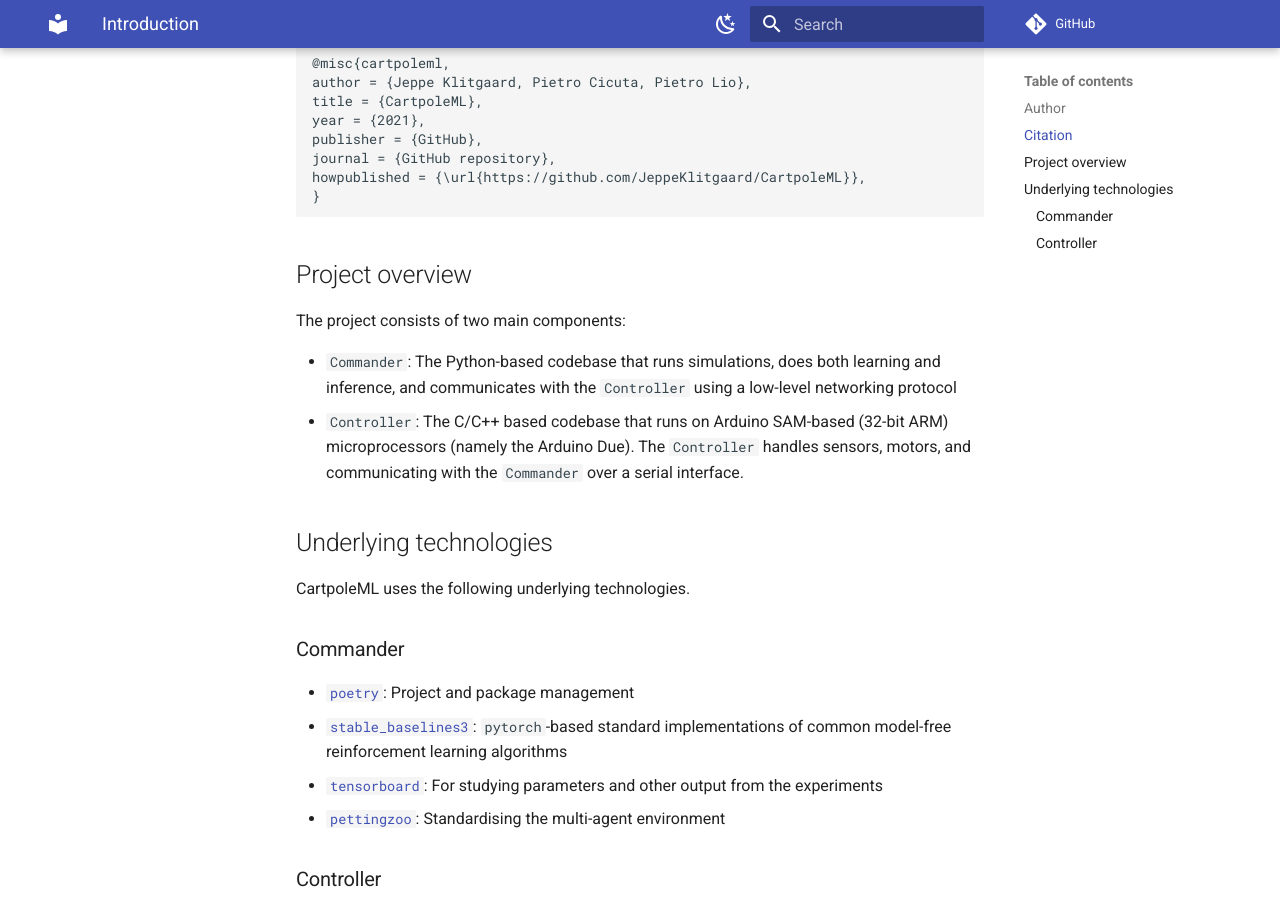
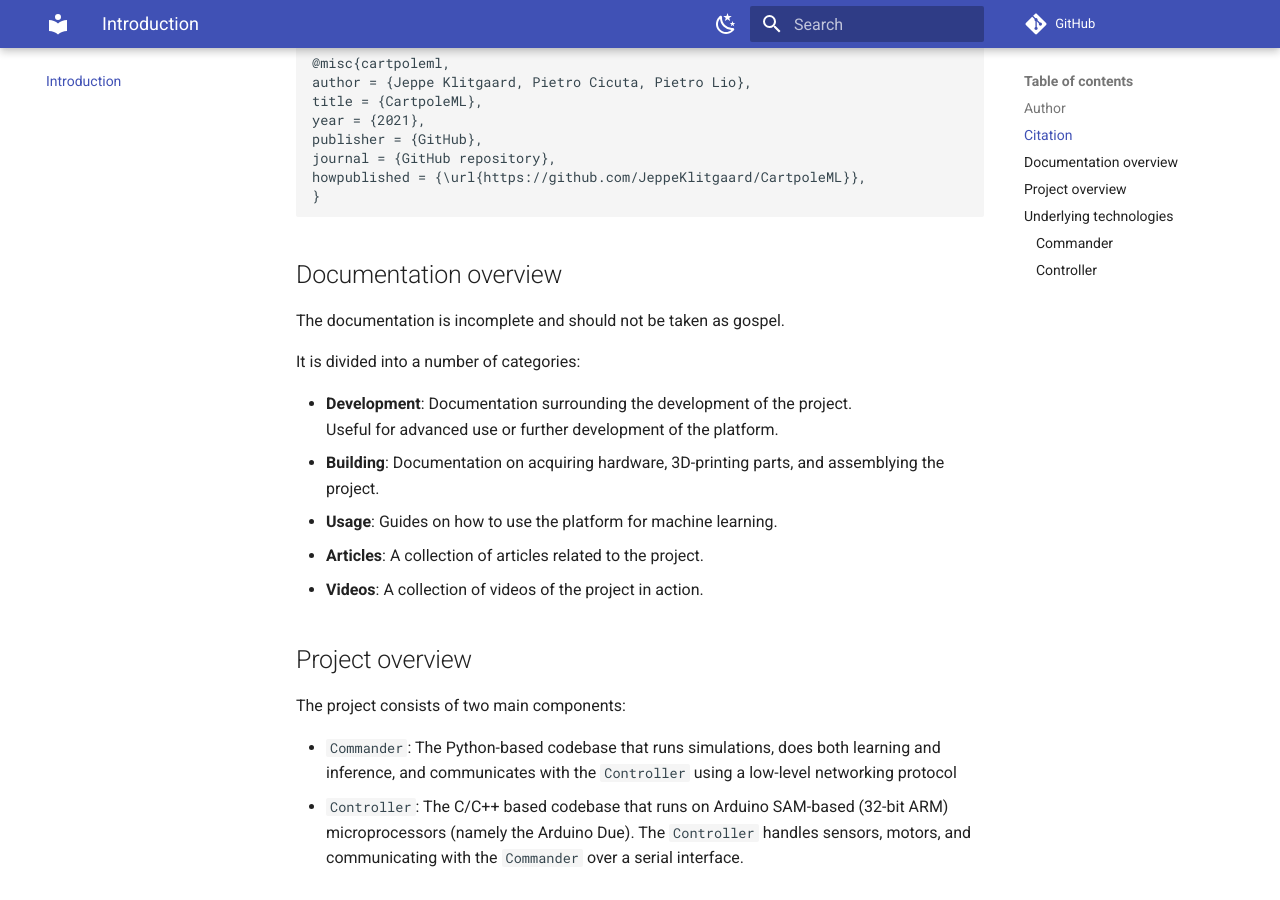
Before and after one commit to JeppeKlitgaard/CartER, an MkDocs documentation site: the page built from docs/index.md, in a window 1280 px wide and 900 px high, scrolled down 670 px. Built offline with MkDocs 1.6.1 and Material for MkDocs 9.7.7, drawn with Linux system fonts in a browser that asks for light colours; comment, search, counter and statistics services are not loaded.

Commit message:
Docs: Refactor slightly

```diff
--- a/docs/index.md
+++ b/docs/index.md
@@ -29,6 +29,19 @@
     howpublished = {\url{https://github.com/JeppeKlitgaard/CartpoleML}},
     }
 
+## Documentation overview
+
+The documentation is incomplete and should not be taken as gospel.
+
+It is divided into a number of categories:
+
+- __Development__: Documentation surrounding the development of the project.
+    Useful for advanced use or further development of the platform.
+- __Building__: Documentation on acquiring hardware, 3D-printing parts, and assemblying the project.
+- __Usage__: Guides on how to use the platform for machine learning.
+- __Articles__: A collection of articles related to the project.
+- __Videos__: A collection of videos of the project in action.
+
 ## Project overview
 
 The project consists of two main components:
--- a/mkdocs.yml
+++ b/mkdocs.yml
@@ -1,15 +1,20 @@
 site_name: CartpoleML
 
 nav:
+  - 'index.md'
   - Development:
     - 'development/index.md'
     - 'development/installation.md'
     - 'development/cli.md'
-    - 'development/bom.md'
     - 'development/cad.md'
     - 'development/serial.md'
     - 'development/stepper.md'
     - 'development/protocol.md'
+    - 'development/further_work.md'
+
+  - Building:
+    - 'building/index.md'
+    - 'building/bom.md'
   - Articles:
     - 'articles/introducing_cartpoleml.md'
 
```
Also changed, not shown: docs/building/bom.md (added, +11 -0 lines), docs/building/index.md (added, +5 -0 lines).
